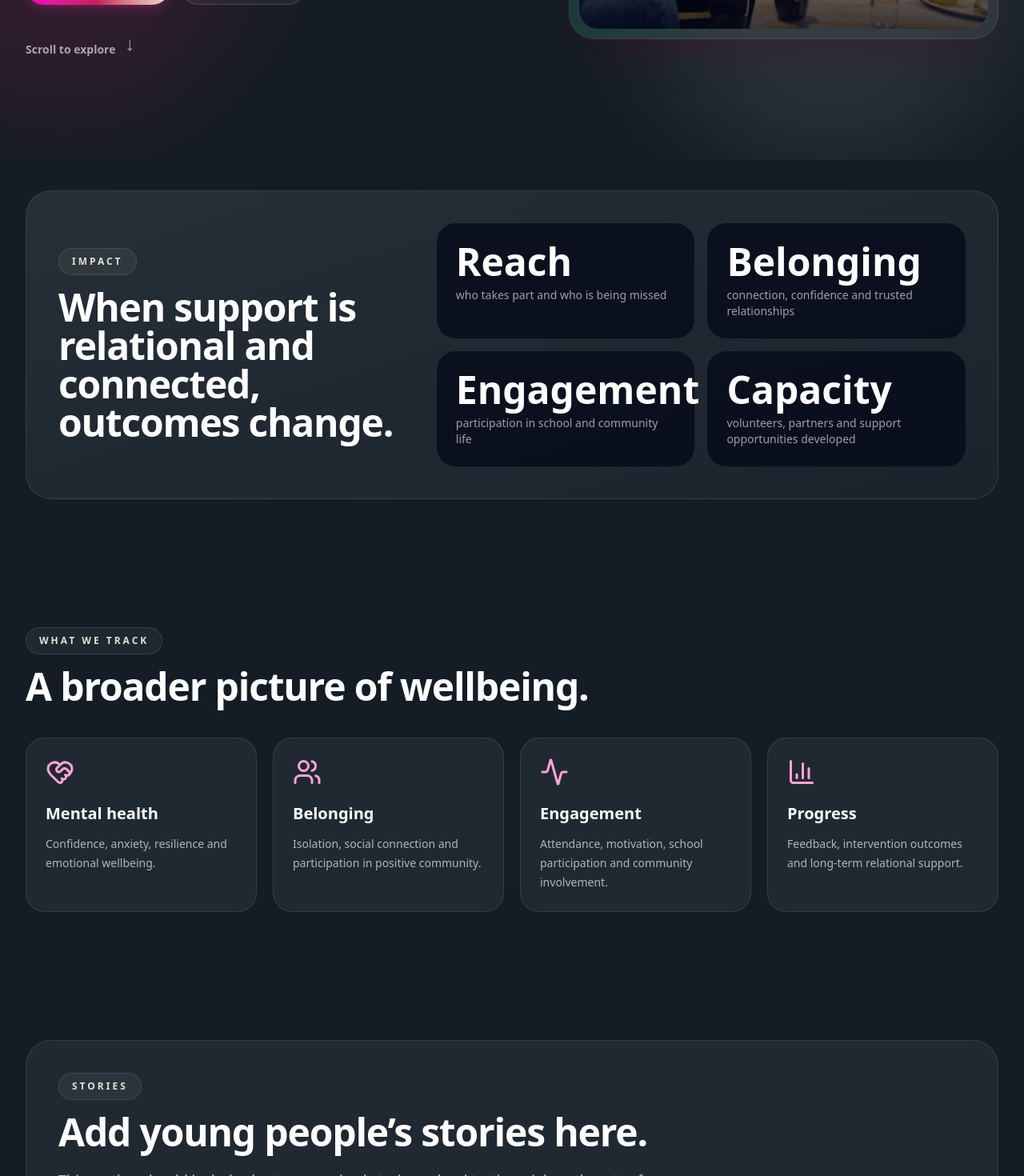
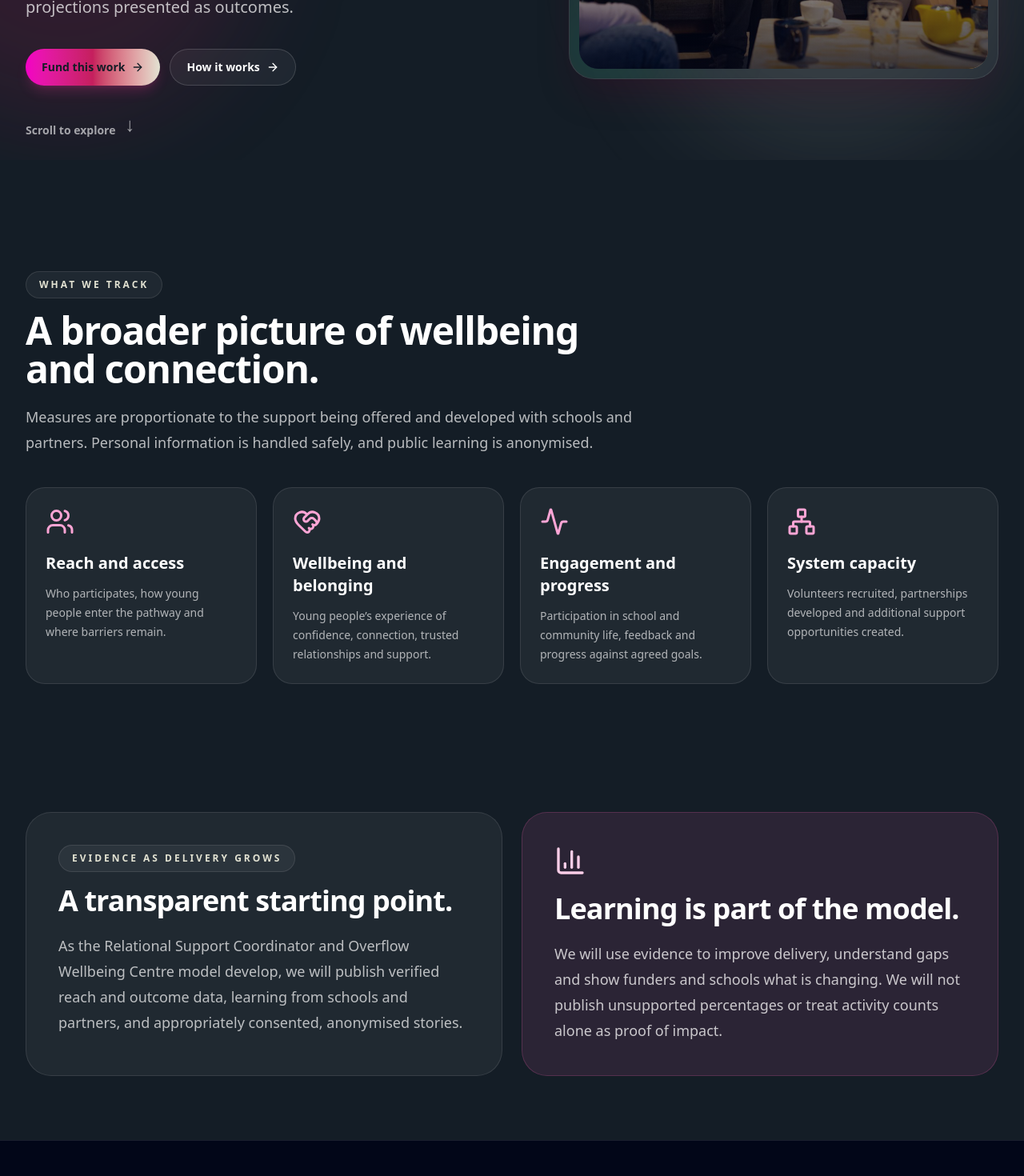
Before and after one commit to tomlambertstlukes-create/overflow-website, a Next.js app: page /impact in a window 1280 px wide. Shown: the part 600-2070 px from the top of the page at 80% size. Built offline with nearby package versions, Linux system fonts and the light colour scheme.

Commit message:
Replace placeholder impact claims with evidence approach

```diff
--- a/app/impact/page.jsx
+++ b/app/impact/page.jsx
@@ -1,47 +1,98 @@
-import { Activity, BarChart3, HeartHandshake, Users } from "lucide-react";
+import {
+  Activity,
+  BarChart3,
+  HeartHandshake,
+  Network,
+  Users,
+} from "lucide-react";
 import { images } from "@/lib/data";
 import Hero from "@/components/Hero";
 import Button from "@/components/Button";
-import SignatureCard from "@/components/SignatureCard";
-import ImpactStats from "@/components/ImpactStats";
 import FeatureGrid from "@/components/FeatureGrid";
 import Section from "@/components/Section";
 import Kicker from "@/components/Kicker";
+
+export const metadata = {
+  title: "Impact and Learning | Kingdom Overflow",
+  description:
+    "How Kingdom Overflow will measure reach, belonging, engagement, progress and the capacity built around young people.",
+};
 
 export default function ImpactPage() {
   return (
     <>
       <Hero
-        kicker="Impact"
-        title="Real change. Measured across the system."
-        primary={<Button href="/funders">Fund this impact</Button>}
-        secondary={<Button href="/how-it-works" variant="ghost">How it works</Button>}
+        kicker="Impact and learning"
+        title="Measure what changes—and learn what needs to change."
+        primary={<Button href="/funders">Fund this work</Button>}
+        secondary={
+          <Button href="/how-it-works" variant="ghost">
+            How it works
+          </Button>
+        }
         image={images.mentoring}
         imageAlt="A supportive mentoring conversation, representing relational impact"
       >
-        We measure what changes when young people are seen, known, supported and connected — not just during a single intervention, but across the whole pathway.
+        Our current delivery is establishing a clear evidence base from the
+        outset. We will measure individual experience and the wider system around
+        young people, using verified data rather than projections presented as
+        outcomes.
       </Hero>
-
-      <ImpactStats />
 
       <FeatureGrid
         kicker="What we track"
-        title="A broader picture of wellbeing."
+        title="A broader picture of wellbeing and connection."
+        intro="Measures are proportionate to the support being offered and developed with schools and partners. Personal information is handled safely, and public learning is anonymised."
         features={[
-          { icon: HeartHandshake, title: "Mental health", text: "Confidence, anxiety, resilience and emotional wellbeing." },
-          { icon: Users, title: "Belonging", text: "Isolation, social connection and participation in positive community." },
-          { icon: Activity, title: "Engagement", text: "Attendance, motivation, school participation and community involvement." },
-          { icon: BarChart3, title: "Progress", text: "Feedback, intervention outcomes and long-term relational support." },
+          {
+            icon: Users,
+            title: "Reach and access",
+            text: "Who participates, how young people enter the pathway and where barriers remain.",
+          },
+          {
+            icon: HeartHandshake,
+            title: "Wellbeing and belonging",
+            text: "Young people’s experience of confidence, connection, trusted relationships and support.",
+          },
+          {
+            icon: Activity,
+            title: "Engagement and progress",
+            text: "Participation in school and community life, feedback and progress against agreed goals.",
+          },
+          {
+            icon: Network,
+            title: "System capacity",
+            text: "Volunteers recruited, partnerships developed and additional support opportunities created.",
+          },
         ]}
       />
 
       <Section>
-        <div className="rounded-[2rem] border border-white/10 bg-white/[0.055] p-8 sm:p-10">
-          <Kicker>Stories</Kicker>
-          <h2 className="text-4xl font-black tracking-tight sm:text-5xl">Add young people’s stories here.</h2>
-          <p className="mt-5 max-w-3xl text-lg leading-8 text-white/70">
-            This section should include short anonymised stories, school testimonials and quotes from young people, parents, staff and partners.
-          </p>
+        <div className="grid gap-6 lg:grid-cols-2">
+          <div className="rounded-[2rem] border border-white/10 bg-white/[0.055] p-8 sm:p-10">
+            <Kicker>Evidence as delivery grows</Kicker>
+            <h2 className="text-3xl font-black tracking-tight sm:text-4xl">
+              A transparent starting point.
+            </h2>
+            <p className="mt-5 text-lg leading-8 text-white/70">
+              As the Relational Support Coordinator and Overflow Wellbeing Centre
+              model develop, we will publish verified reach and outcome data,
+              learning from schools and partners, and appropriately consented,
+              anonymised stories.
+            </p>
+          </div>
+          <div className="rounded-[2rem] border border-pink-400/20 bg-pink-400/10 p-8 sm:p-10">
+            <BarChart3 className="h-10 w-10 text-pink-200" />
+            <h2 className="mt-5 text-3xl font-black tracking-tight sm:text-4xl">
+              Learning is part of the model.
+            </h2>
+            <p className="mt-5 text-lg leading-8 text-white/75">
+              We will use evidence to improve delivery, understand gaps and show
+              funders and schools what is changing. We will not publish
+              unsupported percentages or treat activity counts alone as proof of
+              impact.
+            </p>
+          </div>
         </div>
       </Section>
     </>
```
